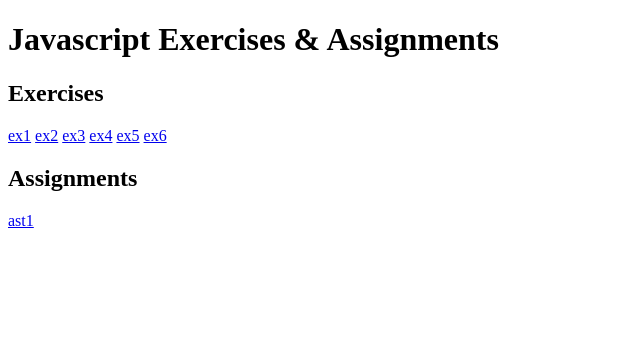
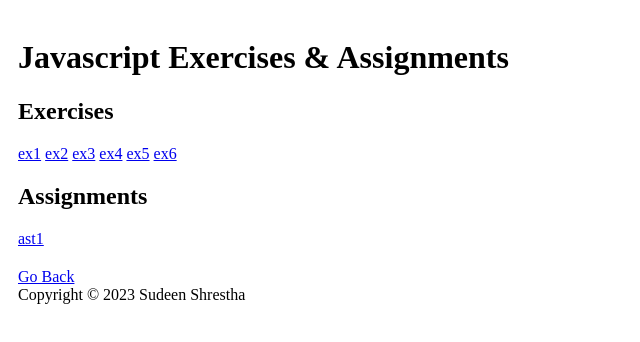
Before and after one commit to sudeenshrestha/Programming, a plain HTML site: page Javascript/index.html in a window 1280 px wide. Shown: the whole page, without its empty margins (0-640 px from the left). Drawn offline with Linux system fonts and the light colour scheme.

Commit message:
create basic workflow site

```diff
--- a/Javascript/index.html
+++ b/Javascript/index.html
@@ -1,11 +1,17 @@
 <!DOCTYPE html>
 <html lang="en">
   <head>
-    <meta charset="UTF-8">
-    <meta name="viewport" content="width=device-width, initial-scale=1.0">
+    <meta charset="UTF-8" />
+    <meta name="viewport" content="width=device-width, initial-scale=1.0" />
     <title>Document</title>
+    <style>
+        div{
+            padding: 10px;
+        }
+    </style>
   </head>
   <body>
+    <div>
       <h1>Javascript Exercises & Assignments</h1>
       <h2>Exercises</h2>
       <a href="./ex1/index.html">ex1</a>
@@ -17,5 +23,11 @@
 
       <h2>Assignments</h2>
       <a href="/ast1/index.html">ast1</a>
+    </div>
+
+    <div>
+        <a href="/index.html">Go Back</a>
+      <footer>Copyright &copy; 2023 Sudeen Shrestha</footer>
+    </div>
   </body>
 </html>
```
Also changed, not shown: index.html (added, +14 -0 lines). Lines whose indentation alone changed are shown as unchanged.
